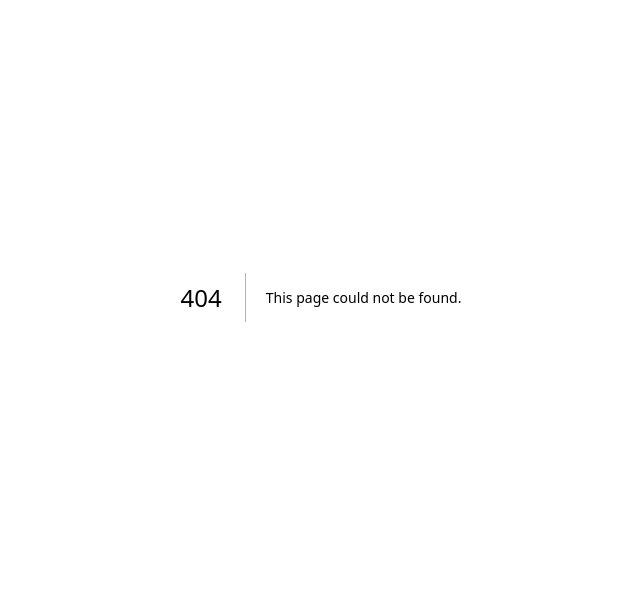
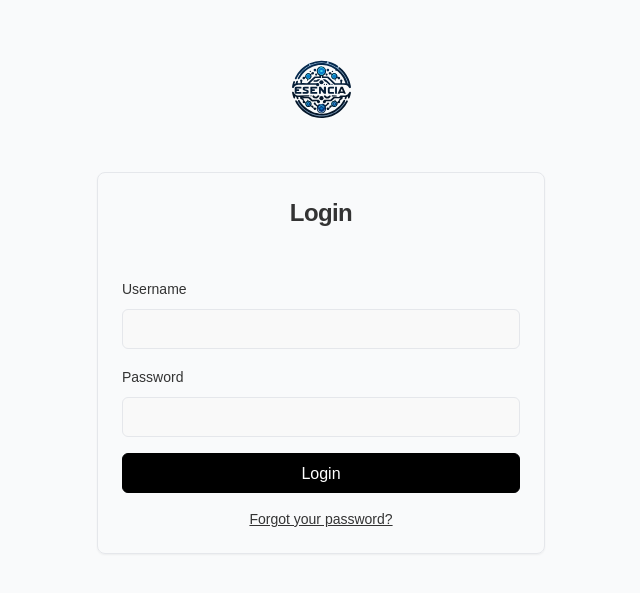
Before and after one commit to KevinRojas89/Front-Grupo3DevOps, a Next.js app: page /loginAdmin in a window 1280 px wide. Before the commit this address had no page. Shown: the part 103-696 px from the top of the page, without its empty margins (319-959 px from the left). Built offline with nearby package versions, Linux system fonts and the light colour scheme.

Commit message:
Diseño de login administrador

```diff
--- /dev/null
+++ b/src/app/loginAdmin/page.js
@@ -0,0 +1,45 @@
+import Image from "next/image";
+
+
+function Login() {
+
+    return (
+        <div className="min-h-screen flex items-center justify-center bg-gray-50">
+            <div className="w-full max-w-md">
+
+                <div className="flex justify-center">
+                    <Image className="h-25 w-25" src="/imagenes/logo.svg" alt="logo login" width={100} height={100} />
+                </div>
+
+                <div className="rounded-lg border bg-card text-card-foreground shadow-sm mt-8">
+                    <div className="flex flex-col space-y-1.5 p-6">
+                        <h3 className="whitespace-nowrap tracking-tight text-2xl font-bold text-center">Login</h3>
+                    </div>
+                    <div className="p-6">
+                        <form className="space-y-4">
+                            <div className="space-y-2">
+                                <label className="text-sm font-medium leading-none peer-disabled:cursor-not-allowed peer-disabled:opacity-70">Username</label>
+                                <input type="text" className="flex h-10 w-full rounded-md border border-input bg-background px-3 py-2 text-sm ring-offset-background file:border-0 file:bg-transparent file.text-sm file.font-medium placeholder:text-muted-foreground focus-visible:outline-none disabled:cursor-not-allowed disabled:opacity-50" ></input>
+                            </div>
+                            <div className="space-y-2">
+                                <label className="text-sm font-medium leading-none peer-disabled:cursor-not-allowed peer-disabled:opacity-70">Password</label>
+                                <input className="flex h-10 w-full rounded-md border border-input bg-background px-3 py-2 text-sm ring-offset-background file:border-0 file:bg-transparent file:text-sm file:font-medium placeholder:text-muted-foreground focus-visible:outline-none disabled:cursor-not-allowed disabled:opacity-50" type="password"></input>
+                            </div>
+                            <button className="before:ease relative h-10 w-full rounded-md font-medium overflow-hidden border border-black bg-black text-white shadow-2x1 transition-all before:absolute before:right-0 before:top-0 before:h-12 before:w-6 before:translate-x-12 before:rotate-6 before:bg-white before:opacity-10 before:duration-700 hover:shadow-black hover:before:-translate-x-[400px] px-4 py-2 disabled:pointer-events-none">
+                                <span relative="relative z-10">Login</span>
+                            </button>
+                        </form>
+
+                        <div className="mt-4 text-center text-sm">
+                            <a className="underline" href="#" rel="ugc">
+                                Forgot your password?
+                            </a>
+                        </div>
+                    </div>
+                </div>
+            </div>
+        </div>
+    );
+  }
+
+  export default Login;
--- a/src/app/page.js
+++ b/src/app/page.js
@@ -13,6 +13,10 @@ export default function Home() {
   const goToApply = () => {
     router.push("/postulate");
   };
+
+  const goToLogin = () => {
+    router.push("/loginAdmin")
+  }
 
   return (
     <div className="bg-white font-sans ">
@@ -34,6 +38,13 @@ export default function Home() {
                   onClick={goToApply}
                 >Postulate</a>
               </li>
+
+              <li>
+                <a className="text-black hover:text-blue-900 hover:cursor-pointer"
+                  onClick={goToLogin}
+                >Administrador</a>
+              </li>
+
             </ul>
           </nav>
         </div>
```
